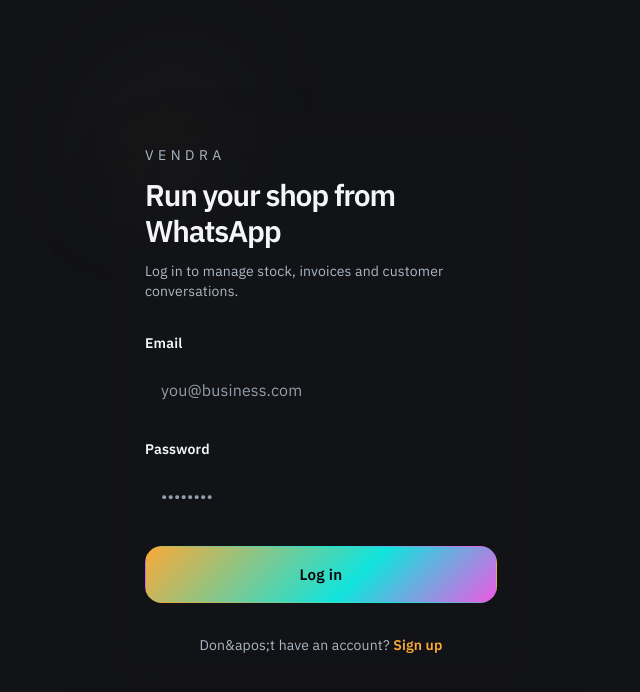
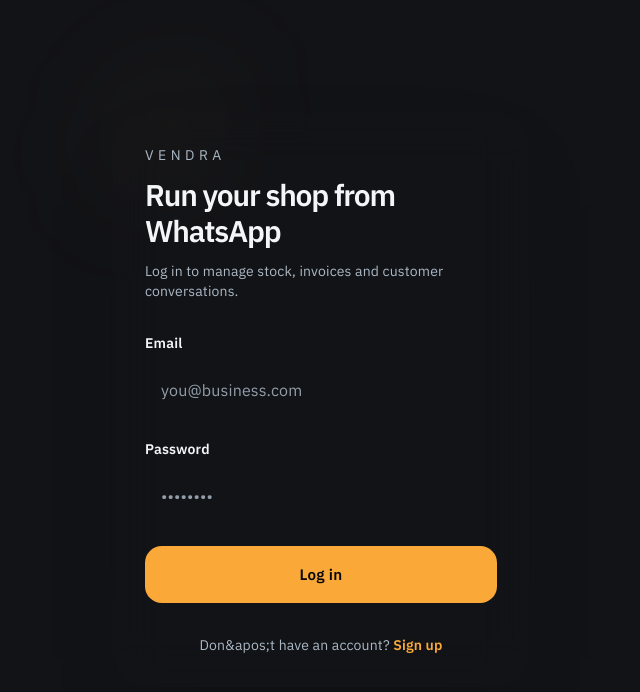
Before and after one commit to daniel-idowu-01/vendra, a Next.js app in the folder apps/web/: page /login in a window 1280 px wide. Shown: the top 692 px of the page, without its empty margins (319-959 px from the left). Built offline with nearby package versions, Linux system fonts and the light colour scheme; no server answers.

Commit message:
feat: remove gradient

```diff
--- a/apps/web/src/app/globals.css
+++ b/apps/web/src/app/globals.css
@@ -112,7 +112,7 @@ textarea::placeholder {
 }
 
 .btn-primary {
-  background: linear-gradient(135deg, hsl(var(--accent)) 0%, hsl(var(--accent-2)) 60%, hsl(var(--accent-3)) 100%);
+  background: hsl(var(--accent));
   color: #08070a;
   box-shadow: 0 18px 50px -30px rgba(255, 175, 0, 0.48);
 }
```
